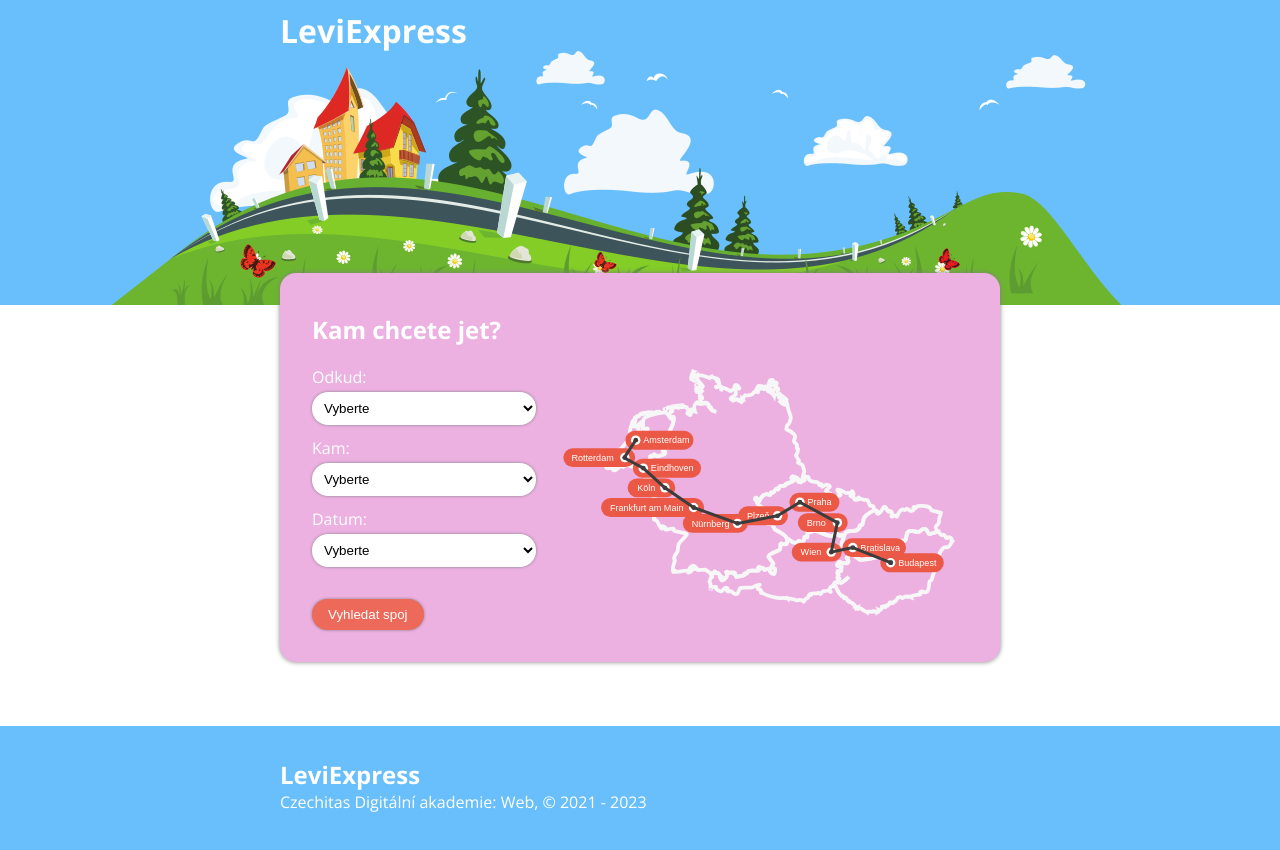
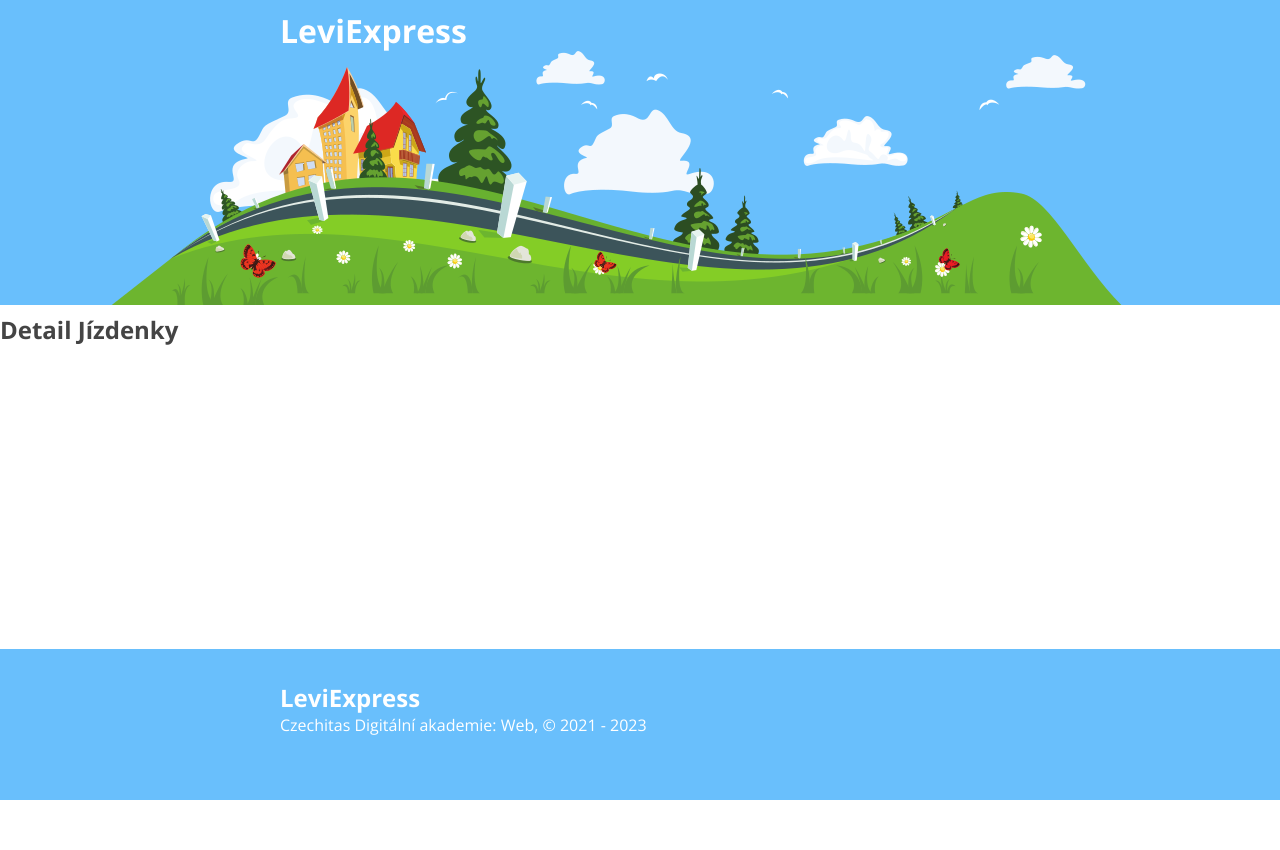
Before and after one commit to Terezm/LeviExpress, a React app: page /reservation in a window 1280 px wide. Shown: the top 850 px of the page. After the commit the page ends 800 px from the top, so only its background shows below. Built offline with nearby package versions, Linux system fonts and the light colour scheme.

Commit message:
vytvoření komponenty Reservation

```diff
--- a/src/components/App/index.jsx
+++ b/src/components/App/index.jsx
@@ -2,11 +2,30 @@
 import { Footer } from '../Footer';
 import { Header } from '../Header';
 import { Home } from '../Home';
+import {createBrowserRouter,
+RouterProvider,
+Outlet} from "react-router-dom";
+import {Reservation} from '../Reservation';
+
 
 export const App = () => (
   <>
     <Header />
-    <Home />
+   <RouterProvider router={router}/>
     <Footer />
   </>
 );
+
+
+
+
+const router = createBrowserRouter([
+  {
+    path: '/',
+    element: <Home />,
+  },
+  {
+    path: '/reservation',
+    element: <Reservation/>,
+  },
+]);
--- a/src/components/JourneyPicker/index.jsx
+++ b/src/components/JourneyPicker/index.jsx
@@ -1,5 +1,4 @@
 import React, { useEffect, useState } from 'react';
-import mapImage from './img/map.svg';
 import './style.css';
 
 export const JourneyPicker = ({ onJourneyChange }) => (
--- /dev/null
+++ b/src/components/Reservation/index.jsx
@@ -0,0 +1,8 @@
+import React from 'react';
+
+
+export const Reservation = () => (
+   <h2>
+    Detail Jízdenky
+   </h2>
+  );
```
